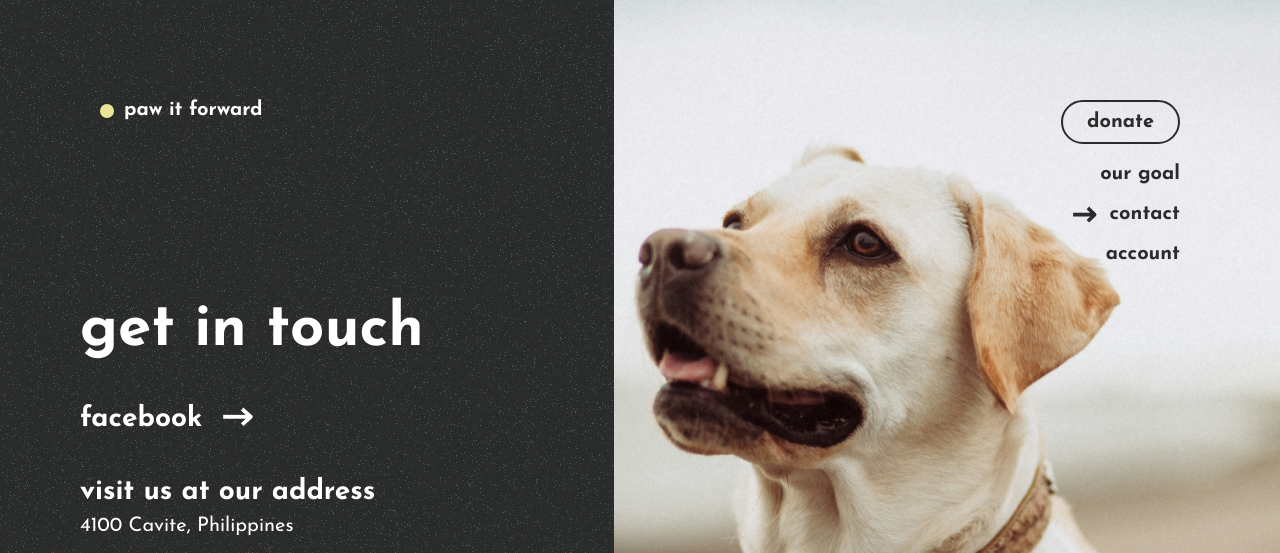
After one commit to overuseofrem/ITS122L_Paw-It-Forward, a PHP site: page /contact.html in a window 1280 px wide. The commit adds this page. Shown: the top 553 px of the page. Run offline with PHP 8.4, Linux system fonts and the light colour scheme.

Commit message:
Contact + About
+ finished index
+ finished contact
+ finished about
+ gen-styles.css set

```diff
--- a/Paw-It-Forward_Frontend/assets/css/style-gen.css
+++ b/Paw-It-Forward_Frontend/assets/css/style-gen.css
@@ -10,12 +10,14 @@
     --font-gen-size: 20px;
     --font-header-size: 60px;
     --font-go-size: 50px;
+    --font-mini-size: 28px;
     --bolded: 700;
     --button-padding: 0.5rem 1.2rem 0.5rem 1.2rem;
 }
 
 /* General Reset */
 * {
+    font-size: var(--font-gen-size);
     box-sizing: border-box;
     margin: 0;
     padding: 0;
@@ -23,6 +25,9 @@
     font-family: var(--font-family);
     text-decoration: none;
     color: var(--primary-color);
+}
+body {
+    display: flex;
 }
 
 /* TOP LANE (Title + Nav) */
@@ -87,8 +92,7 @@ header {
     transition: opacity 0.1s ease-in-out;
 
 }
-.nav-item:hover::before,
-.nav-item:focus::before {
+.nav-item:hover::before, #active::before {
     content: "";
     opacity: 1;
 }
@@ -100,27 +104,51 @@ header {
     padding: 300px 80px 5rem 80px;
     display: flex;
     flex-direction: column;
-    gap: 300px;
+    gap: 50px;
 }
-.left-section .content {
-    display: flex;
-    flex-direction: column;
-    gap: 60px;
-    align-items: flex-start; /* Prevent content from stretching */
-    margin-bottom: 5rem;
+.left-section #hero {
+    margin-bottom: 300px;
 }
 .content {
     display: flex;
     flex-direction: column;
-    gap: 60px;
+    gap: 45px;
+    align-items: flex-start; /* Prevent content from stretching */
+    margin-bottom: 1rem;
 }
 .content-header {
     font-weight: var(--bolded);
     font-size: var(--font-header-size);
-    width: 70%;
+    width: 80%;
+}
+#hero .content-header {
+    width: 50%;
+}
+.content p {
+    width: 80%;
+}
+.btn-section {
+    display: flex;;
+    gap: 2rem;
+}
+.address {
+    display: flex;
+    flex-direction: column;
+    gap: 0.5rem;
+    width: 100%;
+}
+.bottom-up {
+    color:var(--primary-color);
+    text-decoration: underline;
+    font-size: 16px;
+    font-style: italic;
+}
+.map-container {
+    margin-top: 0.5rem;
+    width: 80%;
 }
 
-.donate-btn {
+.yellow-btn {
     font-weight: var(--bolded);
     font-size: var(--font-gen-size);
     color: var(--background-fallback);
@@ -130,7 +158,7 @@ header {
     padding: var(--button-padding);
     transition: background-color 0.1s ease-in-out, color 0.1s ease-in-out, border-color 0.1s ease-in-out;
 }
-.donate-btn:hover {
+.yellow-btn:hover {
     background-color: var(--primary-color);
     color: var(--background-fallback);
     border: var(--primary-color) solid 2px;
@@ -139,4 +167,52 @@ header {
     text-decoration: underline;
     font-size: var(--font-go-size);
     font-weight: var(--bolded);
+    position: relative;
+    padding-right: 20px;
 }
+.scroll-link::after {
+    content: "";
+    display: inline-block;
+    width: 40px;
+    height: 40px;
+    background-image: url("/Paw-It-Forward_Frontend/assets/img/go-arrow.svg");
+    background-size: contain;
+    background-repeat: no-repeat;
+    position: absolute;
+    right: 0;
+    top: 50%;
+    transform: translateY(-50%) translateX(80%);
+}
+.socials a {
+    position: relative;
+    font-weight: var(--bolded);
+    font-size: var(--font-mini-size);
+}
+.socials a::after {
+    content: "";
+    display: inline-block;
+    width: 30px;
+    height: 30px;
+    background-image: url("/Paw-It-Forward_Frontend/assets/img/social-arrow.svg");
+    background-size: contain;
+    background-repeat: no-repeat;
+    position: absolute;
+    right: 0;
+    top: 50%;
+    transform: translateY(-40%) translateX(170%);
+==
+}
+.bolder-mini {
+    font-size: var(--font-mini-size);
+    font-weight: var(--bolded);
+}
+.right-section {
+    display: flex;
+    flex-direction: column;
+}
+img {
+    height: 100vh;
+    width: 52vw;
+    right: 0;
+    object-fit: cover;
+}
--- /dev/null
+++ b/Paw-It-Forward_Frontend/contact.html
@@ -0,0 +1,53 @@
+<!DOCTYPE html>
+<html lang="en">
+<head>
+    <meta charset="UTF-8">
+    <meta name="viewport" content="width=device-width, initial-scale=1.0">
+    <title>Contact Us - Paw It Forward</title>
+    <link rel="stylesheet" href="assets/css/style-gen.css">
+</head>
+<body>
+
+    <!-- Site name + Nav -->
+    <header>
+        <a href="#" class="site-title" id="title">paw it forward</a>
+        <div class="nav">
+            <a href="#" class="nav-item-donate">donate</a>
+            <a href="about.html" class="nav-item">our goal</a>
+            <a href="contact.html" class="nav-item" id="active">contact</a>
+            <a href="#" class="nav-item">account</a>
+        </div>
+    </header>
+
+    <!-- Left Section w/ Content -->
+    <div class="left-section">
+
+        <!-- Expanded Content Section Below -->
+        <div class="content">
+            <div class="content-header">get in touch</div>
+            <div class="socials">
+                <a href="https://www.facebook.com/ph.PawItForward/" class="social-link">facebook</a>
+            </div>
+            <div class="address">
+                <div class="bolder-mini">visit us at our address</div>
+                <p>4100 Cavite, Philippines</p>
+                <div class="map-container">
+                    <iframe
+                        src="https://www.google.com/maps/embed?pb=!1m14!1m8!1m3!1d15452.096605021208!2d120.8988645!3d14.4833027!3m2!1i1024!2i768!4f13.1!3m3!1m2!1s0x3397cd3382348f07%3A0x8ba0f19ca88f4f54!2sCaridad%2C%20Cavite%20City%2C%204100%20Cavite!5e0!3m2!1sen!2sph!4v1739417814929!5m2!1sen!2sph"
+                        width="100%" height="250" style="border:0;" allowfullscreen="" loading="lazy">
+                    </iframe>
+                </div>
+            </div>
+        </div>
+
+        <a href="#title" class="bottom-up">go back up</a>
+
+    </div>
+
+    <!-- Right Section w/ Img -->
+    <div class="right-section">
+        <img src="/Paw-It-Forward_Frontend/assets/img/dogs (side)/mitchell-orr-PUY5xUszd3Y-unsplash.jpg" alt="">
+    </div>
+
+</body>
+</html>
```
Also changed, not shown: Paw-It-Forward_Frontend/about.html (added, +54 -0 lines), Paw-It-Forward_Frontend/index.html (+15 -8 lines), Paw-It-Forward_Frontend/assets/img/dogs (side)/cristofer-maximilian-3HjLaBmY2a4-unsplash.jpg (added), Paw-It-Forward_Frontend/assets/img/dogs (side)/ja-san-miguel-_-QQuvAwQ-0-unsplash.jpg (added), Paw-It-Forward_Frontend/assets/img/dogs (side)/mitchell-orr-PUY5xUszd3Y-unsplash.jpg (added), Paw-It-Forward_Frontend/assets/img/go-arrow.svg (added), Paw-It-Forward_Frontend/assets/img/social-arrow.svg (added), 2 other files.
